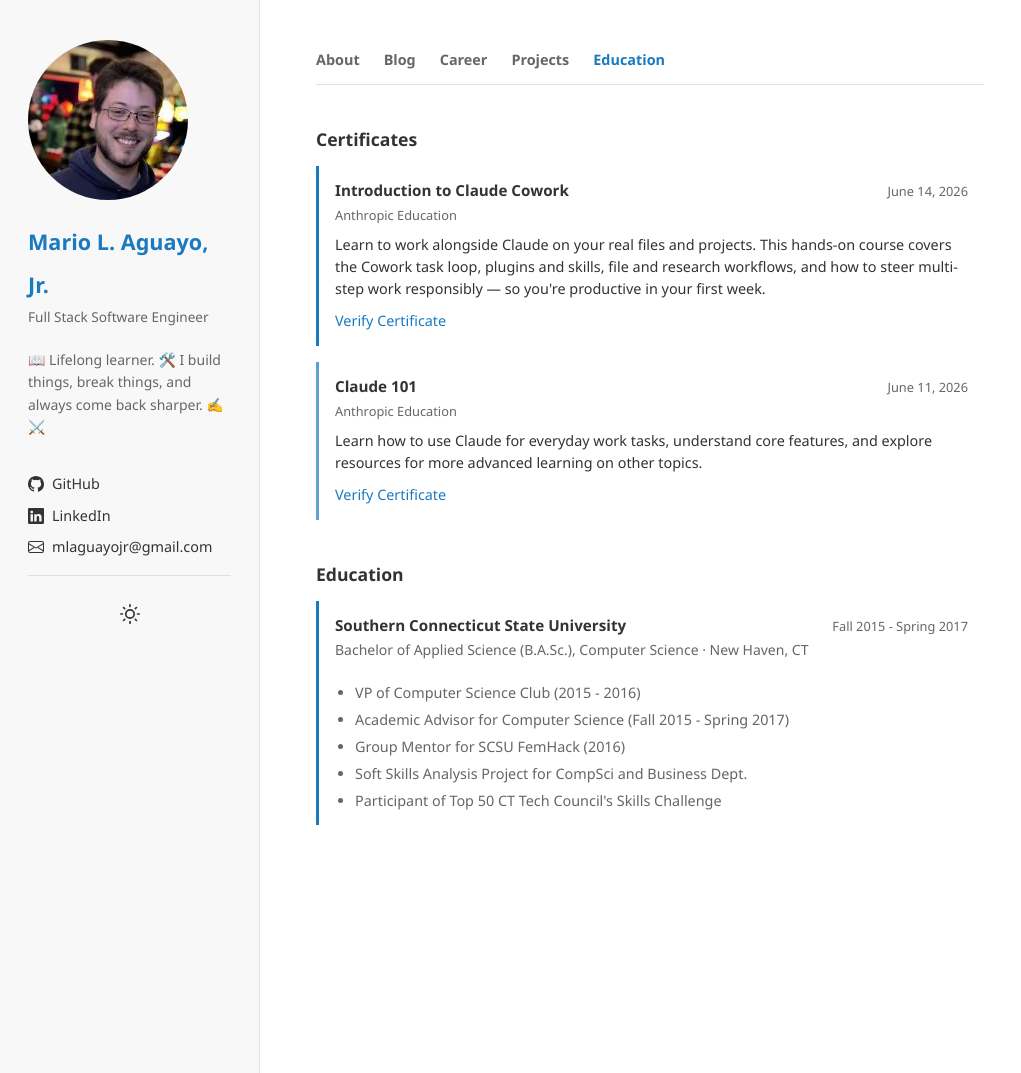
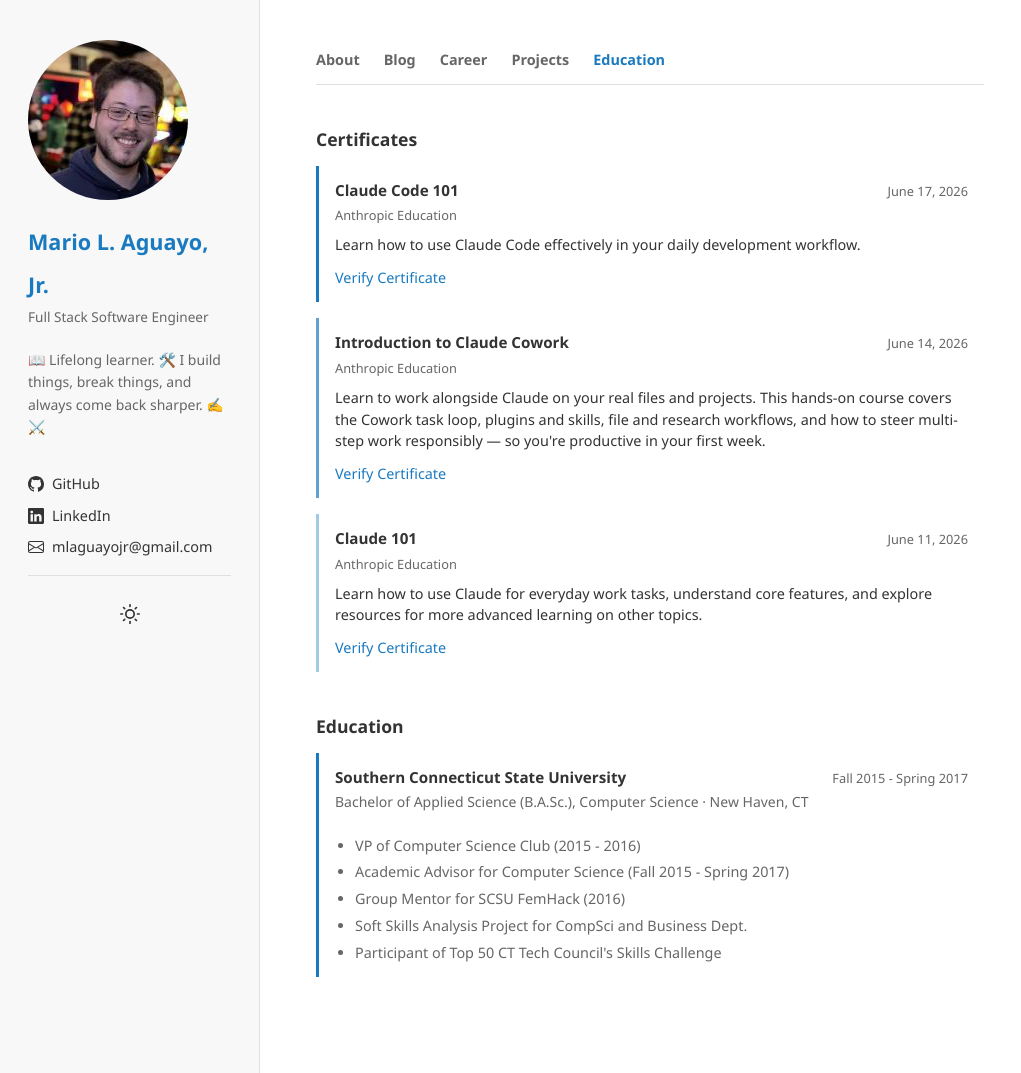
Before and after one commit to mlaguayojr/mlaguayojr.github.io, a Jekyll site: the page built from education/index.html, in a window 1280 px wide and 1073 px high. Shown: the whole window, without its empty margins (0-1021 px from the left). Built offline with Jekyll 4.4.1, drawn with Linux system fonts in a browser that asks for light colours.

Commit message:
add claude code 101 cert completion

```diff
--- a/_data/education.yml
+++ b/_data/education.yml
@@ -1,4 +1,9 @@
 certificates:
+  - course_name: "Claude Code 101"
+    completion_date: "June 17, 2026"
+    offered_by: "Anthropic Education"
+    description: "Learn how to use Claude Code effectively in your daily development workflow."
+    verify_url: "https://verify.skilljar.com/c/i6spxzsh8jct"
   - course_name: "Introduction to Claude Cowork"
     completion_date: "June 14, 2026"
     offered_by: "Anthropic Education"
@@ -9,7 +14,6 @@
     offered_by: "Anthropic Education"
     description: "Learn how to use Claude for everyday work tasks, understand core features, and explore resources for more advanced learning on other topics."
     verify_url: "https://verify.skilljar.com/c/4qsrpjry5qrz"
-
 
 education:
   - institution: "Southern Connecticut State University"
```
